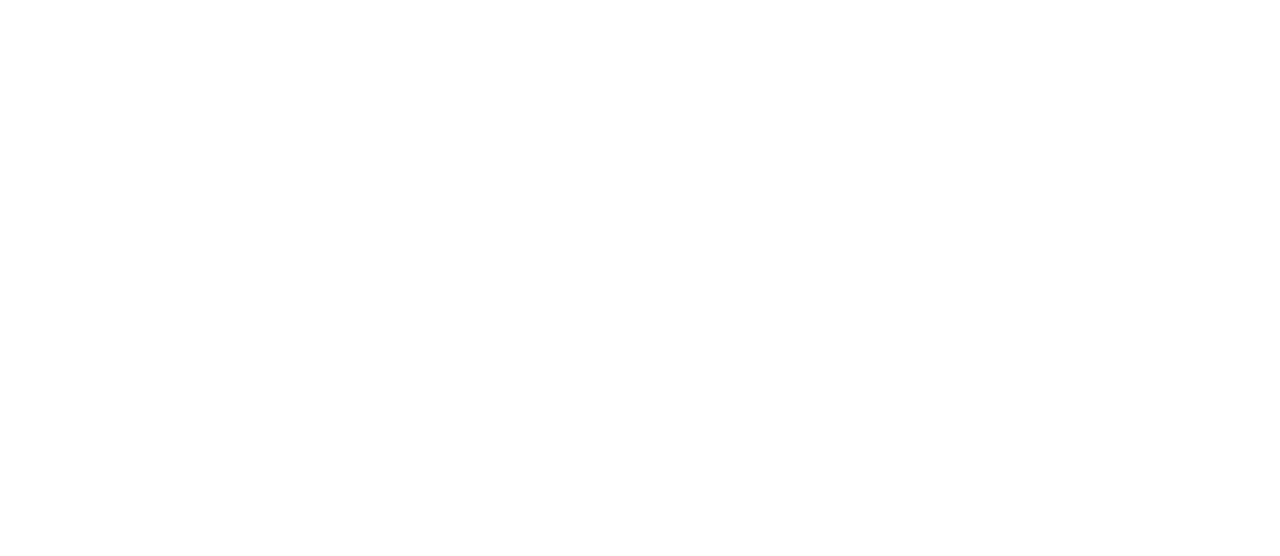
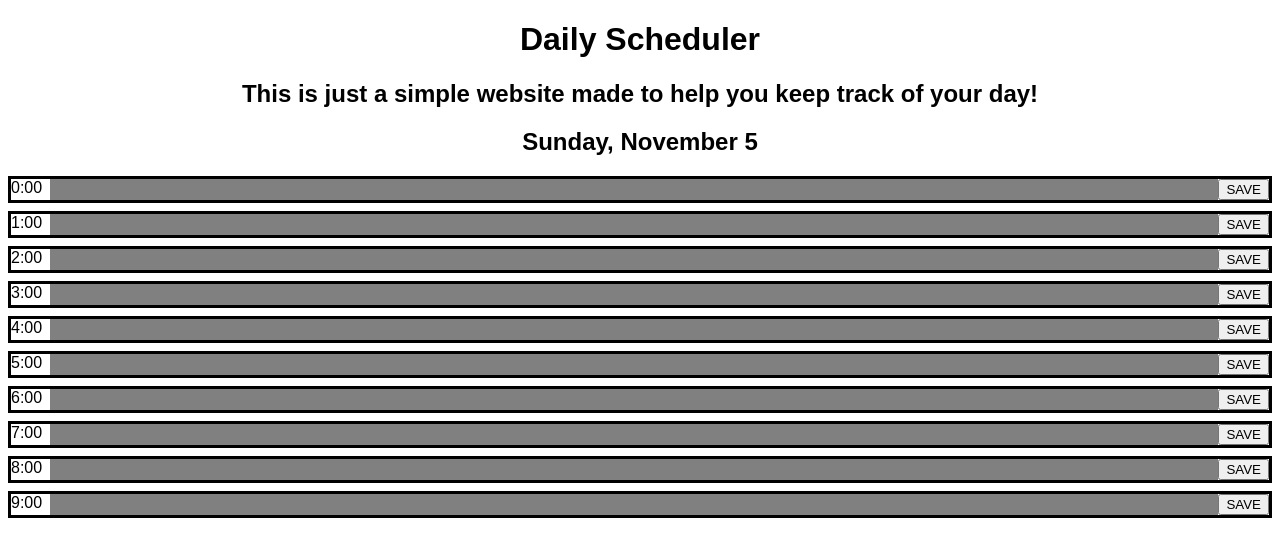
Before and after one commit to raaba241/daily-scheduler, a plain HTML site: page index.html in a window 1280 px wide. Drawn offline with nearby package versions, Linux system fonts and the light colour scheme.

Commit message:
added a header, the date today, and created a loop that displays boxes with hours of day

```diff
--- a/assets/css/style.css
+++ b/assets/css/style.css
@@ -0,0 +1,36 @@
+*{
+    font-family: sans-serif;
+}
+#past {
+    background-color: grey;
+    width: 100vw;
+    margin-left: 0.5rem;
+    border-style: none;
+}
+
+#now {
+    background-color: red
+}
+
+#future {
+    background-color: green;
+}
+
+#container {
+    display:flex;
+    flex-direction: row;
+    border-style: solid;
+    border-color: black;
+    margin-bottom: 0.5rem;
+
+}
+
+h1 {
+    display:flex;
+    justify-content: center;
+}
+
+h2 {
+    display:flex;
+    justify-content: center;
+}
--- a/assets/js/script.js
+++ b/assets/js/script.js
@@ -0,0 +1,16 @@
+var titleDay = dayjs();
+var hour = dayjs().format('H')
+$('#todayDate').text(titleDay.format('dddd, MMMM D '))
+
+for(var x = 0; x <= 9; x++){
+
+    if (x < hour){
+        var tomato = $('body').append('<div id="container">'+'  '+x+':00'+'<input id="past">'+'</input>'+'<button>SAVE</button>'+'</div>');
+    }
+    else if (x == hour){
+        var tomato = $('body').append('<div id="now">'+' '+x+':00'+'</div>');
+    }
+    else if (x > hour){
+        var tomato = $('body').append('<div id="future">'+x+':00'+'</div>');
+    }
+}
--- a/index.html
+++ b/index.html
@@ -1,13 +1,27 @@
 <!DOCTYPE html>
 <html lang="en">
+
 <head>
     <meta charset="UTF-8">
     <meta name="viewport" content="width=device-width, initial-scale=1.0">
     <title>Document</title>
     <link rel="stylesheet" href="./assets/css/style.css">
+    <script
+      src="https://cdn.jsdelivr.net/npm/dayjs@1.11.3/dayjs.min.js"
+      integrity="sha256-iu/zLUB+QgISXBLCW/mcDi/rnf4m4uEDO0wauy76x7U="
+      crossorigin="anonymous"
+    ></script>
+    <script src="https://code.jquery.com/jquery-3.7.1.slim.min.js"
+    integrity="sha256-kmHvs0B+OpCW5GVHUNjv9rOmY0IvSIRcf7zGUDTDQM8=" crossorigin="anonymous"></script>
 
 </head>
+
 <body>
+    <h1>Daily Scheduler</h1>
+    <h2>This is just a simple website made to help you keep track of your day!</h2>
+    <h2 id="todayDate"></h2>
+    <script src="/assets/js/script.js"></script>
 
 </body>
+
 </html>
```
